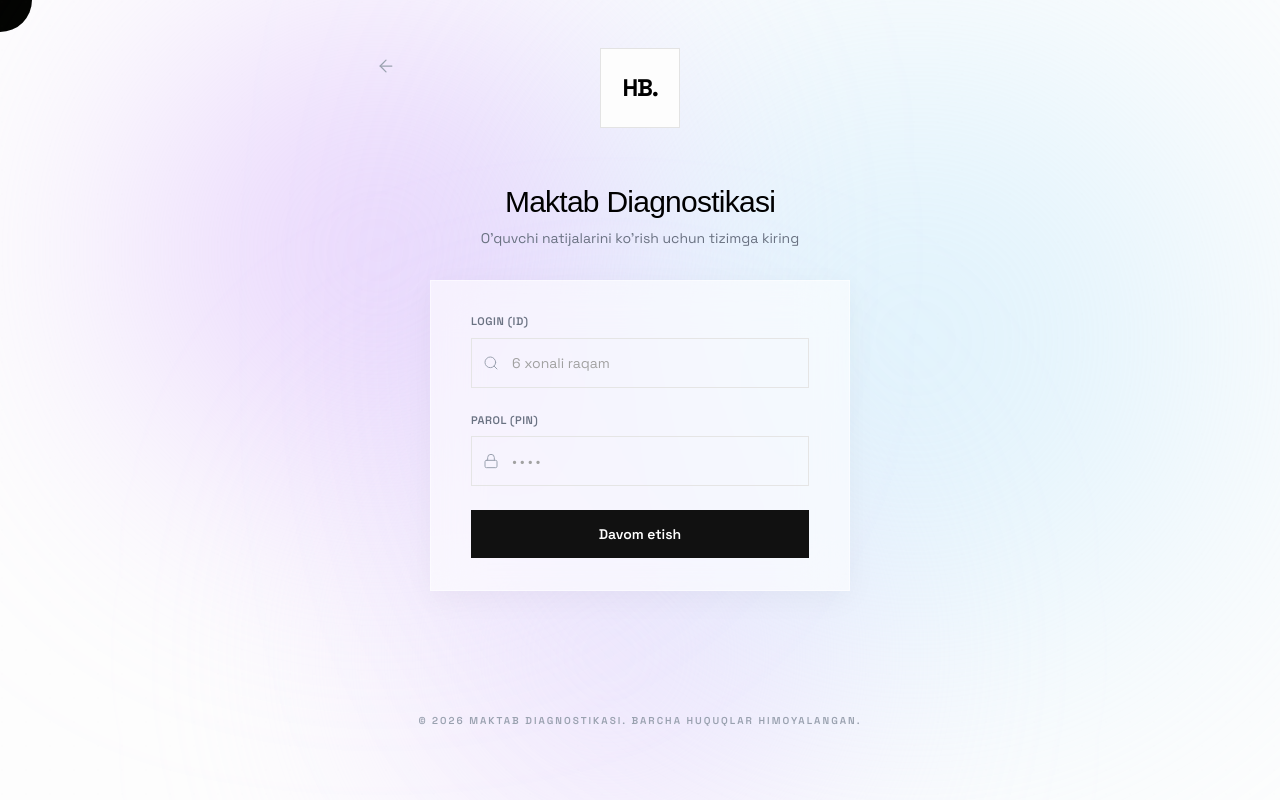
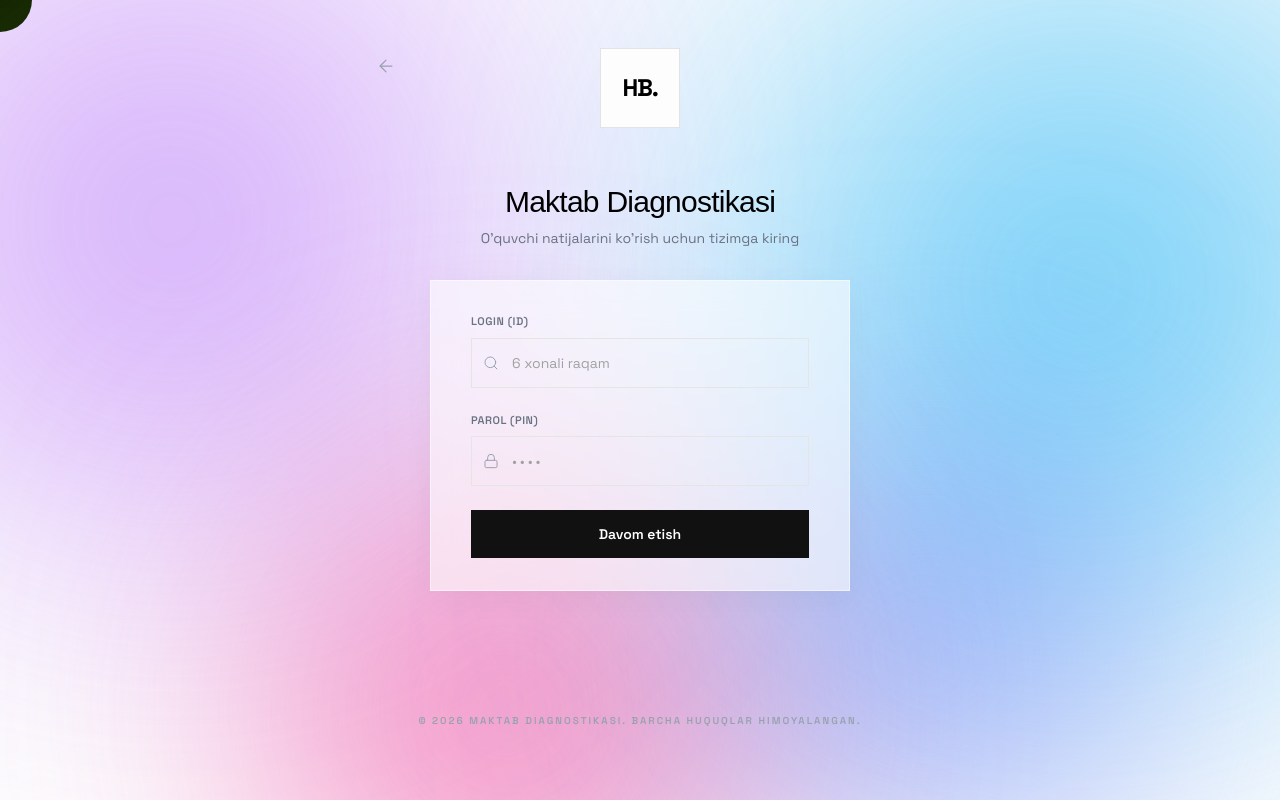
Before and after one commit to hasanboydev97-max/diagnostika, a React (Vite) app: page /login in a window 1280 px wide. Built offline with nearby package versions, Linux system fonts and the light colour scheme; no server answers; a web font is replaced by a local one.

Commit message:
change fontsw ......asdsdsdsdsd

```diff
--- a/src/components/ui/MeshGradient.tsx
+++ b/src/components/ui/MeshGradient.tsx
@@ -2,22 +2,28 @@ export default function MeshGradient() {
   return (
     <div className="absolute inset-0 overflow-hidden pointer-events-none z-0 flex items-center justify-center bg-[#fdfdfd]">
 
-      {/* 1. Purple Blob - Top Left */}
+      {/* 1. Vibrant Purple Blob */}
       <div
-        className="absolute w-[350px] md:w-[500px] h-[350px] md:h-[500px] rounded-full mix-blend-multiply filter blur-[100px] md:blur-[130px] opacity-50 animate-blob"
-        style={{ top: '0%', left: '10%', backgroundColor: '#d8b4fe' }}
+        className="absolute w-[400px] md:w-[600px] h-[400px] md:h-[600px] rounded-full mix-blend-multiply filter blur-[120px] md:blur-[150px] opacity-70 animate-blob1"
+        style={{ top: '-10%', left: '-10%', backgroundColor: '#c084fc' }}
       ></div>
 
-      {/* 2. Blue Blob - Top Right */}
+      {/* 2. Bright Blue Blob */}
       <div
-        className="absolute w-[400px] md:w-[600px] h-[400px] md:h-[600px] rounded-full mix-blend-multiply filter blur-[120px] md:blur-[150px] opacity-50 animate-blob"
-        style={{ top: '5%', right: '5%', animationDelay: '3s', backgroundColor: '#bae6fd' }}
+        className="absolute w-[450px] md:w-[650px] h-[450px] md:h-[650px] rounded-full mix-blend-multiply filter blur-[120px] md:blur-[150px] opacity-70 animate-blob2"
+        style={{ top: '-5%', right: '-10%', backgroundColor: '#38bdf8' }}
       ></div>
 
-      {/* 3. Soft Pink/Purple - Bottom Center */}
+      {/* 3. Soft Pink Blob */}
       <div
-        className="absolute w-[300px] md:w-[450px] h-[300px] md:h-[450px] rounded-full mix-blend-multiply filter blur-[90px] md:blur-[120px] opacity-50 animate-blob"
-        style={{ bottom: '-10%', left: '30%', animationDelay: '6s', backgroundColor: '#e9d5ff' }}
+        className="absolute w-[350px] md:w-[500px] h-[350px] md:h-[500px] rounded-full mix-blend-multiply filter blur-[100px] md:blur-[130px] opacity-70 animate-blob3"
+        style={{ bottom: '-20%', left: '20%', backgroundColor: '#f472b6' }}
+      ></div>
+
+      {/* 4. Indigo/Cyan Blob */}
+      <div
+        className="absolute w-[300px] md:w-[450px] h-[300px] md:h-[450px] rounded-full mix-blend-multiply filter blur-[100px] md:blur-[130px] opacity-50 animate-blob1"
+        style={{ bottom: '-10%', right: '10%', animationDelay: '7s', backgroundColor: '#818cf8' }}
       ></div>
 
     </div>
--- a/src/pages/Landing.tsx
+++ b/src/pages/Landing.tsx
@@ -43,7 +43,9 @@ export default function Landing() {
           <div className="md:col-span-8">
             <motion.div variants={containerVariants} initial="hidden" animate="show">
               <motion.h1 variants={itemVariants} className="text-4xl md:text-6xl font-medium tracking-tight mb-8 leading-[1.1] relative">
-                <Sparkles className="absolute -top-6 -left-6 text-black/10 w-12 h-12" />
+                <span className="block mb-6 text-xs font-semibold tracking-[0.2em] uppercase text-gray-400 bg-white border border-gray-200 rounded-full px-4 py-1.5 w-fit shadow-sm">
+                  Yangi Avlod Platformasi
+                </span>
                 Ta'limni aniq o'lchash va tahlil qilish uchun <span className="italic text-black/70">yagona markaz.</span>
               </motion.h1>
               <motion.p variants={itemVariants} className="text-lg md:text-xl text-gray-500 leading-relaxed max-w-2xl mb-12">
--- a/tailwind.config.js
+++ b/tailwind.config.js
@@ -46,23 +46,26 @@ export default {
         'premium': 'cubic-bezier(0.87, 0, 0.13, 1)',
       },
       keyframes: {
-        blob: {
-          "0%": {
-            transform: "translate(0px, 0px) scale(1)",
-          },
-          "33%": {
-            transform: "translate(80px, -100px) scale(1.15)",
-          },
-          "66%": {
-            transform: "translate(-60px, 80px) scale(0.85)",
-          },
-          "100%": {
-            transform: "translate(0px, 0px) scale(1)",
-          }
+        blob1: {
+          "0%, 100%": { transform: "translate(0px, 0px) scale(1)" },
+          "33%": { transform: "translate(150px, -200px) scale(1.3)" },
+          "66%": { transform: "translate(-100px, 150px) scale(0.8)" }
+        },
+        blob2: {
+          "0%, 100%": { transform: "translate(0px, 0px) scale(1)" },
+          "33%": { transform: "translate(-200px, 150px) scale(1.2)" },
+          "66%": { transform: "translate(150px, -150px) scale(0.9)" }
+        },
+        blob3: {
+          "0%, 100%": { transform: "translate(0px, 0px) scale(1)" },
+          "33%": { transform: "translate(200px, 100px) scale(1.4)" },
+          "66%": { transform: "translate(-150px, -100px) scale(0.7)" }
         }
       },
       animation: {
-        blob: "blob 15s ease-in-out infinite",
+        blob1: "blob1 25s ease-in-out infinite",
+        blob2: "blob2 30s ease-in-out infinite",
+        blob3: "blob3 20s ease-in-out infinite",
       }
     },
   },
```
